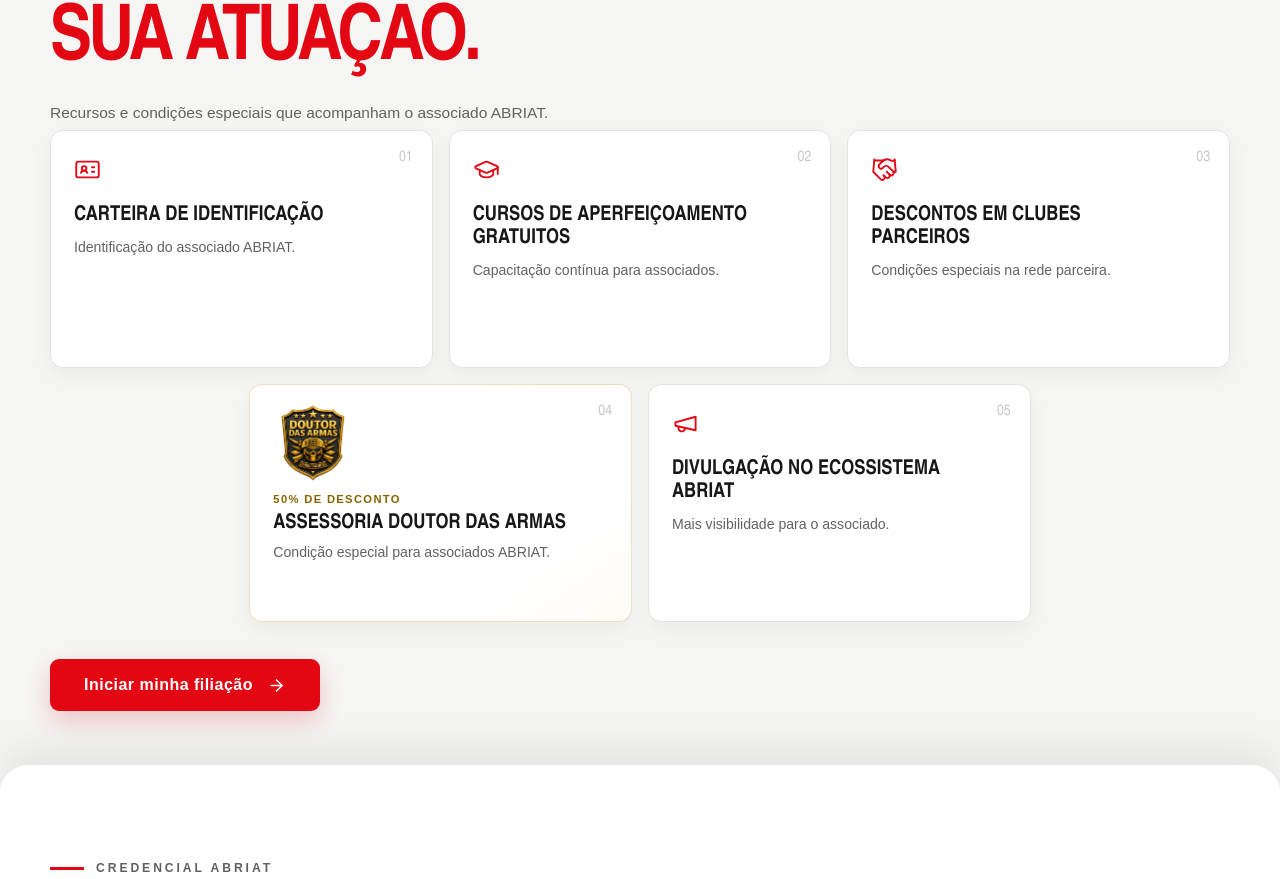
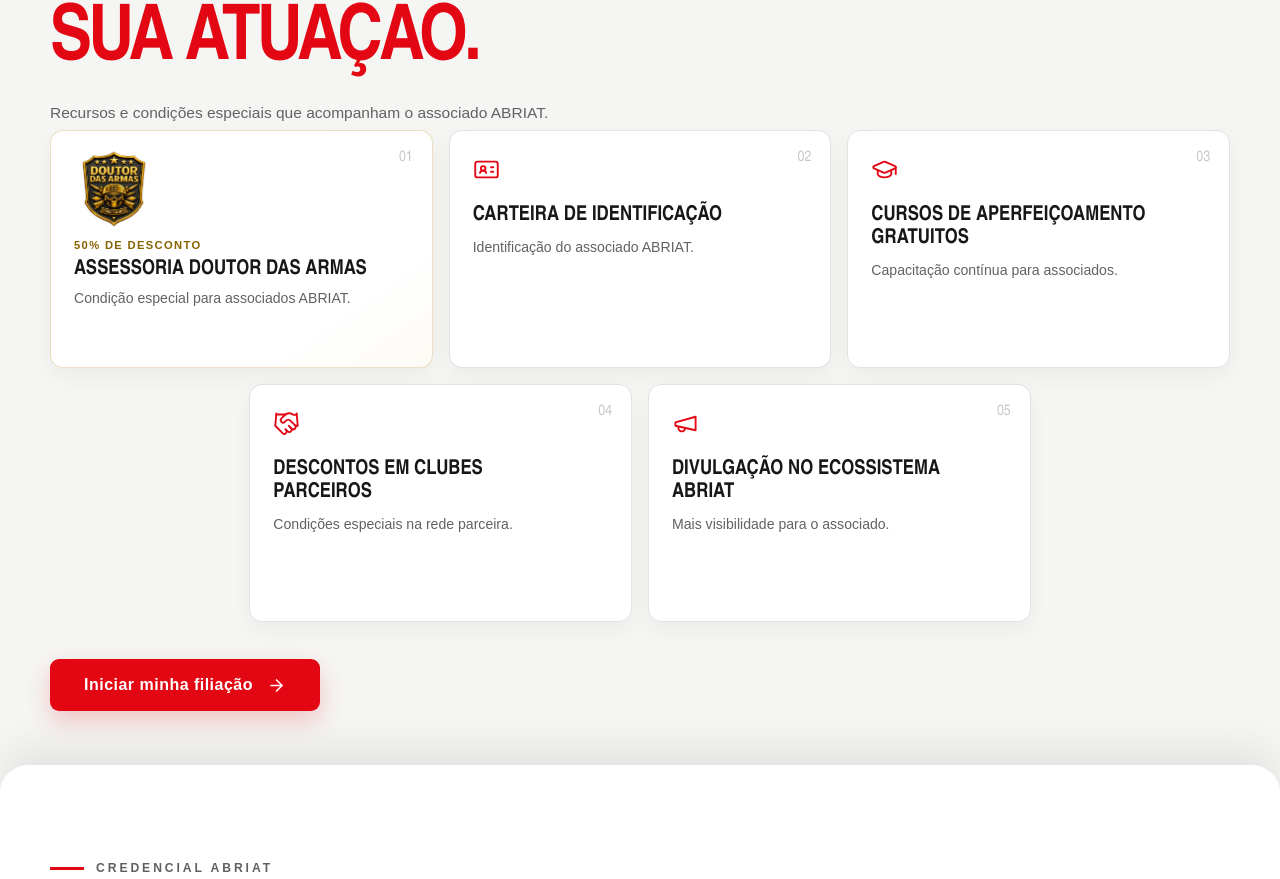
Before and after one commit to pedroh99p-bot/abriat, a React (Vite) app: page / in a window 1280 px wide. Shown: the part 2357-3236 px from the top of the page. Built offline with nearby package versions, Linux system fonts and the light colour scheme.

Commit message:
Polish ABRIAT mobile benefits and credential layout

```diff
--- a/src/components/Assistant.tsx
+++ b/src/components/Assistant.tsx
@@ -1,5 +1,6 @@
 import { Bot, Send, X } from 'lucide-react'
 import { useEffect, useRef, useState } from 'react'
+import { createPortal } from 'react-dom'
 import { track } from '../lib/analytics'
 
 const actions = [
@@ -49,24 +50,22 @@ export function Assistant() {
     const updateClearance = () => {
       cancelAnimationFrame(frame)
       frame = requestAnimationFrame(() => {
-        assistant.style.setProperty('--assistant-lift', '0px')
         if (!hasPassedForm || open) {
           assistant.classList.remove('assistant--content-visible')
           return
         }
 
         const triggerRect = trigger.getBoundingClientRect()
-        const blockers = document.querySelectorAll<HTMLElement>('.pillar-card, .benefits .section-heading, .benefit-track, .benefits__cta, .credential-section__heading, .credential-section__visual, .credential-details, .credential-section__cta')
-        let lift = 0
+        const blockers = document.querySelectorAll<HTMLElement>('.pillar-card, .benefits .section-heading, .swipe-hint, .benefit-track, .benefits__cta, .credential-section__heading, .credential-section__visual, .credential-feature, .credential-details, .credential-section__cta')
+        let overlapsContent = false
         blockers.forEach((blocker) => {
           const rect = blocker.getBoundingClientRect()
           const overlaps = triggerRect.left < rect.right && triggerRect.right > rect.left && triggerRect.top < rect.bottom && triggerRect.bottom > rect.top
-          if (overlaps) lift = Math.max(lift, triggerRect.bottom - rect.top + 14)
+          if (overlaps) overlapsContent = true
         })
-
-        const maxLift = Math.max(0, window.innerHeight - triggerRect.height - 90)
-        assistant.classList.toggle('assistant--content-visible', lift > maxLift)
-        assistant.style.setProperty('--assistant-lift', `${Math.min(lift, maxLift)}px`)
+        const footer = document.querySelector<HTMLElement>('.footer')
+        const footerNear = footer ? footer.getBoundingClientRect().top < window.innerHeight - 88 : false
+        assistant.classList.toggle('assistant--content-visible', overlapsContent || footerNear)
       })
     }
 
@@ -78,7 +77,6 @@ export function Assistant() {
       window.removeEventListener('scroll', updateClearance)
       window.removeEventListener('resize', updateClearance)
       assistant.classList.remove('assistant--content-visible')
-      assistant.style.removeProperty('--assistant-lift')
     }
   }, [hasPassedForm, open])
 
@@ -108,7 +106,7 @@ export function Assistant() {
     setOpen(false)
   }
 
-  return (
+  return createPortal((
     <aside className={`assistant ${open ? 'assistant--open' : ''} ${hasPassedForm ? 'assistant--eligible' : ''}`} aria-label="Assistente ABRIAT" aria-hidden={!hasPassedForm}>
       {open ? (
         <div className="assistant__panel" role="dialog" aria-modal="false" aria-labelledby="assistant-title">
@@ -127,5 +125,5 @@ export function Assistant() {
         <span><Bot aria-hidden="true" /></span><span><strong>Assistente ABRIAT</strong><small>Tire suas dúvidas</small></span>
       </button>
     </aside>
-  )
+  ), document.body)
 }
--- a/src/components/Sections.tsx
+++ b/src/components/Sections.tsx
@@ -37,18 +37,35 @@ export function WhySection() {
 
 export function BenefitsSection() {
   const tracked = useRef(false)
+  const [activeBenefit, setActiveBenefit] = useState(0)
+  const trackRef = useRef<HTMLDivElement>(null)
   const handleInteraction = () => {
     if (!tracked.current) {
       track('benefits_interaction', { interaction: 'horizontal_carousel' })
       tracked.current = true
     }
   }
+  const updateActiveBenefit = () => {
+    const track = trackRef.current
+    if (!track) return
+    const cards = Array.from(track.children) as HTMLElement[]
+    let nearest = 0
+    let distance = Number.POSITIVE_INFINITY
+    cards.forEach((card, index) => {
+      const nextDistance = Math.abs(card.offsetLeft - track.scrollLeft)
+      if (nextDistance < distance) {
+        nearest = index
+        distance = nextDistance
+      }
+    })
+    setActiveBenefit(nearest)
+  }
   return (
     <section className="section benefits" id="beneficios">
       <div className="container">
         <SectionHeading eyebrow="Benefícios do associado" title={<>Vantagens reais para <em>sua atuação.</em></>} description="Recursos e condições especiais que acompanham o associado ABRIAT." />
         <p className="swipe-hint">Deslize para ver os benefícios <ArrowRight size={16} aria-hidden="true" /></p>
-        <div className="benefit-track" onScroll={handleInteraction} onPointerDown={handleInteraction} tabIndex={0} role="region" aria-roledescription="carrossel" aria-label="Benefícios do associado">
+        <div ref={trackRef} className="benefit-track" onScroll={() => { handleInteraction(); updateActiveBenefit() }} onPointerDown={handleInteraction} tabIndex={0} role="region" aria-roledescription="carrossel" aria-label="Benefícios do associado">
           {benefits.map((benefit, index) => {
             const Icon = 'icon' in benefit ? benefit.icon : undefined
             return (
@@ -60,6 +77,9 @@ export function BenefitsSection() {
               </article>
             )
           })}
+        </div>
+        <div className="benefit-indicator" aria-hidden="true">
+          {benefits.map((benefit, index) => <span className={index === activeBenefit ? 'is-active' : ''} key={benefit.title} />)}
         </div>
         <AssociationCta source="benefits" className="benefits__cta">Iniciar minha filiação</AssociationCta>
       </div>
--- a/src/data/content.ts
+++ b/src/data/content.ts
@@ -81,10 +81,10 @@ export const pillars = [
 ]
 
 export const benefits = [
+  { title: 'Assessoria Doutor das Armas', text: 'Condição especial para associados ABRIAT.', highlight: '50% de desconto', logo: '/assets/partner-doutor-das-armas.webp' },
   { title: 'Carteira de identificação', text: 'Identificação do associado ABRIAT.', icon: IdCard },
   { title: 'Cursos de aperfeiçoamento gratuitos', text: 'Capacitação contínua para associados.', icon: GraduationCap },
   { title: 'Descontos em clubes parceiros', text: 'Condições especiais na rede parceira.', icon: Handshake },
-  { title: 'Assessoria Doutor das Armas', text: 'Condição especial para associados ABRIAT.', highlight: '50% de desconto', logo: '/assets/partner-doutor-das-armas.webp' },
   { title: 'Divulgação no ecossistema ABRIAT', text: 'Mais visibilidade para o associado.', icon: Megaphone },
 ]
 
--- a/src/styles/global.css
+++ b/src/styles/global.css
@@ -820,7 +820,7 @@ html { background: #000; }
   .credential-details__panel, .credential-details button svg { transition: none; }
 }
 
-.assistant { right: max(12px, env(safe-area-inset-right)); bottom: calc(max(12px, env(safe-area-inset-bottom)) + var(--assistant-lift, 0px)); }
+.assistant { right: max(12px, env(safe-area-inset-right)); bottom: max(16px, env(safe-area-inset-bottom)); }
 .assistant--eligible { transform: translate3d(0, 0, 0); }
 .motion-ready .credential-section__visual[data-reveal] { opacity: 0; transform: translateY(24px) scale(.97); transition: opacity .6s ease, transform .6s cubic-bezier(.2,.65,.25,1); }
 .motion-ready .credential-section__visual[data-reveal].is-visible { opacity: 1; transform: translateY(0) scale(1); }
@@ -833,6 +833,44 @@ html { background: #000; }
 
 @media (prefers-reduced-motion: reduce) {
   .motion-ready .credential-section__visual[data-reveal], .motion-ready .credential-section__visual[data-reveal].is-visible { opacity: 1; transform: none; transition: none; }
+}
+
+/* Mobile rhythm refinements for About, benefits, credential, and assistant */
+@media (max-width: 799px) {
+  #sobre, #beneficios, #carteirinha { scroll-margin-top: 88px; }
+  .why { padding-block: 62px 56px; }
+  .pillar-grid { grid-template-columns: 1fr; gap: 9px; margin-top: 21px; }
+  .pillar-card { min-height: 0; padding: 12px 14px; }
+  .benefits { margin-top: -12px; padding-block: 56px 68px; }
+  .swipe-hint { margin: 15px 0 7px; }
+  .benefit-track { gap: 12px; padding: 4px 1rem 14px 0; scroll-snap-type: x mandatory; }
+  .benefit-card { flex: 0 0 80vw; min-height: 204px; padding: 19px 18px; scroll-snap-align: start; }
+  .benefit-card__icon { width: 24px; height: 24px; margin-bottom: 14px; }
+  .benefit-card__partner-logo { width: 66px; height: 66px; margin: -4px auto 5px; }
+  .benefit-card__highlight { margin-bottom: 6px; font-size: .66rem; }
+  .benefit-card h3 { margin-bottom: 6px; font-size: 1.15rem; }
+  .benefit-card p { font-size: .82rem; }
+  .benefit-indicator { display: flex; justify-content: center; gap: 6px; min-height: 6px; margin-top: 2px; }
+  .benefit-indicator span { width: 5px; height: 5px; border-radius: 999px; background: #c5c5c2; transition: width .2s ease, background-color .2s ease; }
+  .benefit-indicator span.is-active { width: 17px; background: var(--red); }
+  .benefits__cta { margin-top: 30px; }
+  .credential-section { padding-block: 58px 68px; }
+  .credential-section__layout { gap: 4px; }
+  .credential-section__visual { margin: -60px 0 0; }
+  .credential-section__visual img { width: min(100%, 540px); margin-bottom: -84px; }
+  .credential-features { gap: 10px; margin-bottom: 18px; }
+  .credential-details { margin-bottom: 18px; }
+  .assistant { right: max(12px, env(safe-area-inset-right)); bottom: max(16px, env(safe-area-inset-bottom)); }
+  .assistant__trigger { min-height: 54px; }
+}
+
+@media (min-width: 360px) and (max-width: 799px) {
+  .assistant__trigger small { display: none; }
+}
+
+@media (max-width: 359px) {
+  .benefit-card { flex-basis: 82vw; }
+  .assistant__trigger small { display: none; }
 }
 
 /* Membership hero conversion pass */
```
